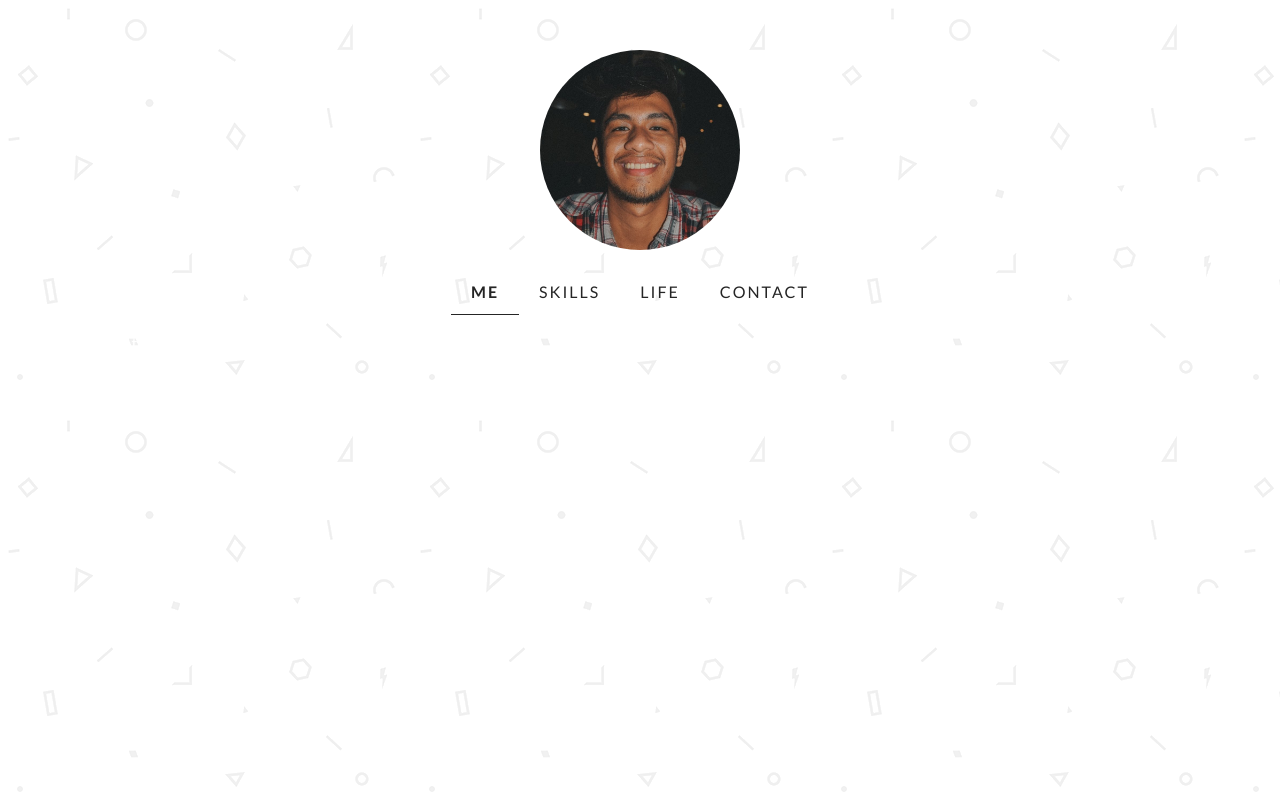
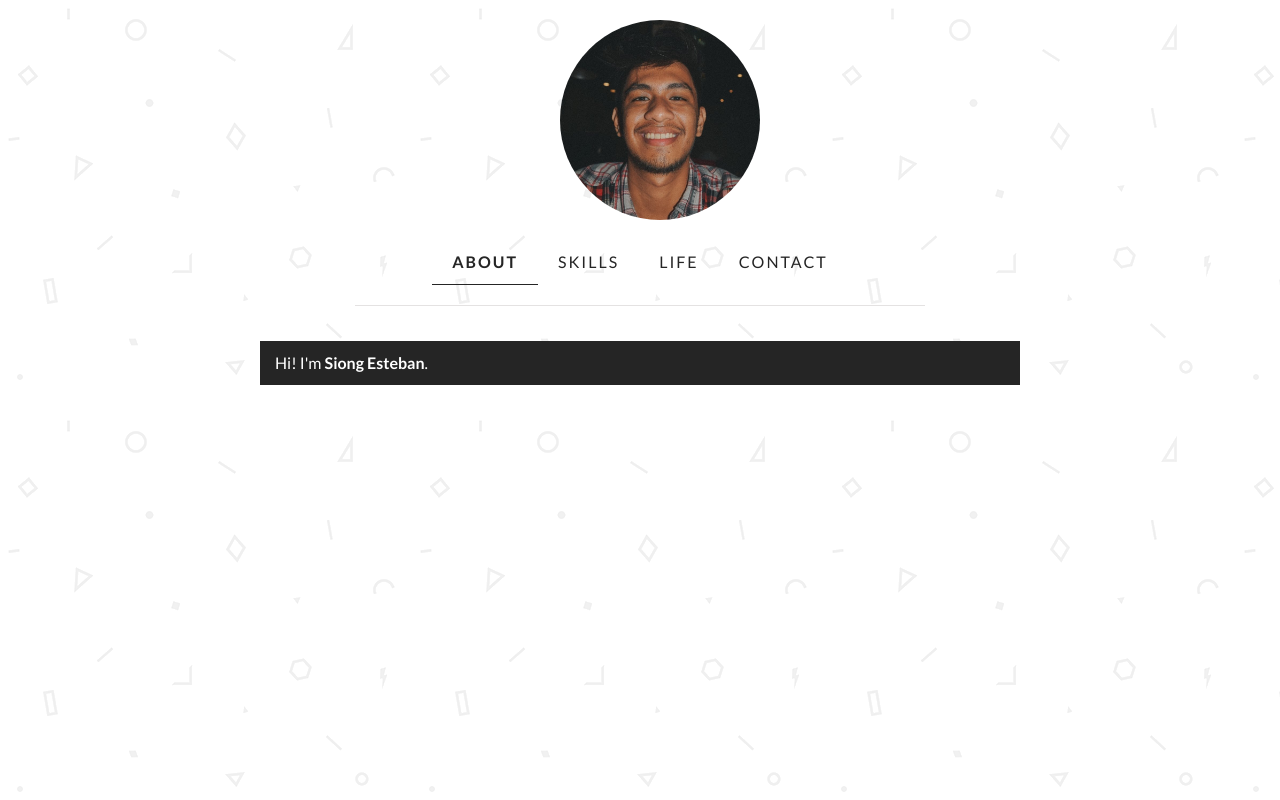
Before and after one commit to siongesteban/siong-esteban-portfolio, a React (Create React App) app: page / in a window 1280 px wide. Built offline with nearby package versions, Linux system fonts and the light colour scheme.

Commit message:
Create container component

```diff
--- a/src/components/App.js
+++ b/src/components/App.js
@@ -1,7 +1,7 @@
 import React from 'react';
 import { Switch, Route } from 'react-router-dom';
 import Header from './Header';
-import Index from '../pages/Index';
+import About from '../pages/About';
 import Coding from '../pages/Coding';
 
 export default () => (
@@ -9,7 +9,7 @@ export default () => (
     <Header />
 
       <Switch>
-        <Route path="/" component={Index} exact />
+        <Route path="/" component={About} exact />
         <Route path="/coding" component={Coding} />
       </Switch>
   </div>
--- /dev/null
+++ b/src/components/Container.js
@@ -0,0 +1,12 @@
+import React from 'react';
+import '../styles/components/page-container.css';
+
+export default ({ children }) => (
+  <div className="container">
+    <div className="row justify-content-center">
+      <div className="page-container col-11 col-md-8">
+        {children}
+      </div>
+    </div>
+  </div>
+)
--- a/src/components/Header.js
+++ b/src/components/Header.js
@@ -4,7 +4,9 @@ import portfolioPicture from '../static/images/siong_esteban_default_060618.jpg'
 import '../styles/components/header.css';
 
 export default () => (
-  <div className="header container">
+  <div className="container">
+    <div className="row justify-content-center">
+      <div className="header col-sm-6 col-11">
         <div className="row justify-content-center">
           <div className="col-md-4">
             <img
@@ -16,4 +18,6 @@ export default () => (
         </div>
         <Menu />
       </div>
+    </div>
+  </div>
 )
--- a/src/components/Menu.js
+++ b/src/components/Menu.js
@@ -5,7 +5,7 @@ import '../styles/components/menu.css';
 export default () => {
   const menuItems = [{
     route: '/',
-    name: 'Me',
+    name: 'About',
     exact: true
   }, {
     route: '/coding',
--- /dev/null
+++ b/src/pages/About.js
@@ -0,0 +1,10 @@
+import React from 'react';
+import Container from '../components/Container';
+
+export default () => (
+  <Container>
+    <p>
+      Hi! I'm <strong>Siong Esteban</strong>.
+    </p>
+  </Container>
+)
--- a/src/pages/Index.js
+++ /dev/null
@@ -1,7 +0,0 @@
-import React from 'react';
-
-export default () => (
-  <div className="container">
-    <p>This is the index page.</p>
-  </div>
-)
--- a/src/styles/base.scss
+++ b/src/styles/base.scss
@@ -4,6 +4,6 @@
 body {
   background-color: $bg-color;
   background-image: url('../static/images/bg_pattern.png');
-  color: #fff;
+  color: $primary-color;
   font-family: 'Lato', sans-serif;
 }
--- a/src/styles/components/header.scss
+++ b/src/styles/components/header.scss
@@ -1,7 +1,9 @@
 @import '../variables.scss';
 
 .header {
-  margin-top: 50px;
+  border-bottom: 1px solid rgb(228, 226, 226);
+  padding: 20px 0;
+  margin-bottom: 25px;
 }
 
 .header__picture {
@@ -13,6 +15,10 @@
 }
 
 @media (min-width: $desktop-breakpoint) {
+  .header {
+    margin-bottom: 35px;
+  }
+
   .header__picture {
     height: 200px;
     width: 200px;
--- a/src/styles/components/menu.scss
+++ b/src/styles/components/menu.scss
@@ -3,11 +3,12 @@
 .menu {
   display: flex;
   justify-content: center;
+  margin-top: 20px;
 }
 
 .menu__list {
   padding: 0;
-  margin-top: 20px;
+  margin: 0;
 
   li {
     display: inline-block;
@@ -21,6 +22,11 @@
       font-size: 11px;
       padding: 5px 10px;
       text-decoration: none;
+
+      &:focus {
+        outline: 0;
+        border-bottom: 1px solid $primary-color;
+      }
     }
 
     @media (min-width: $desktop-breakpoint) {
--- /dev/null
+++ b/src/styles/components/page-container.scss
@@ -0,0 +1,11 @@
+@import '../variables.scss';
+
+.page-container {
+  background: $primary-color;
+  color: #fff;
+  padding: 10px;
+
+  p {
+    margin: 0;
+  }
+}
```
Lines whose indentation alone changed are shown as unchanged.
